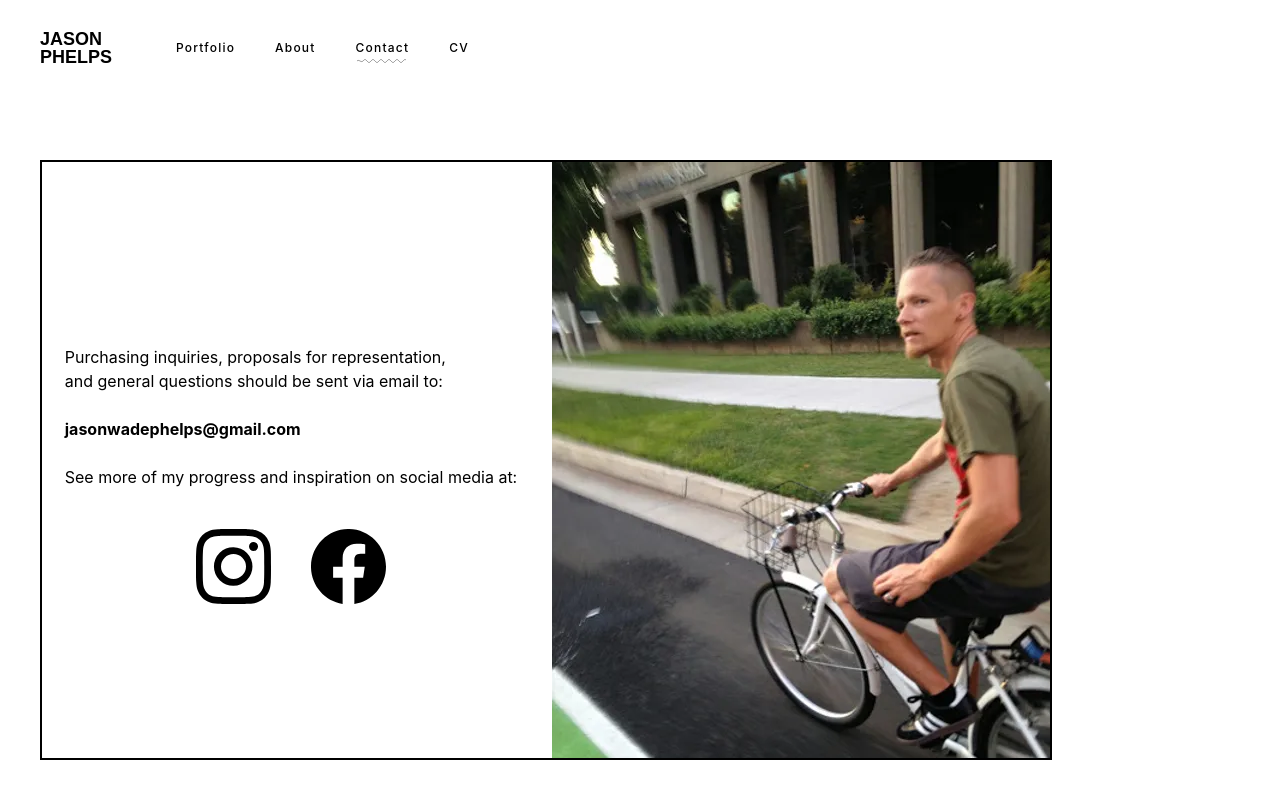
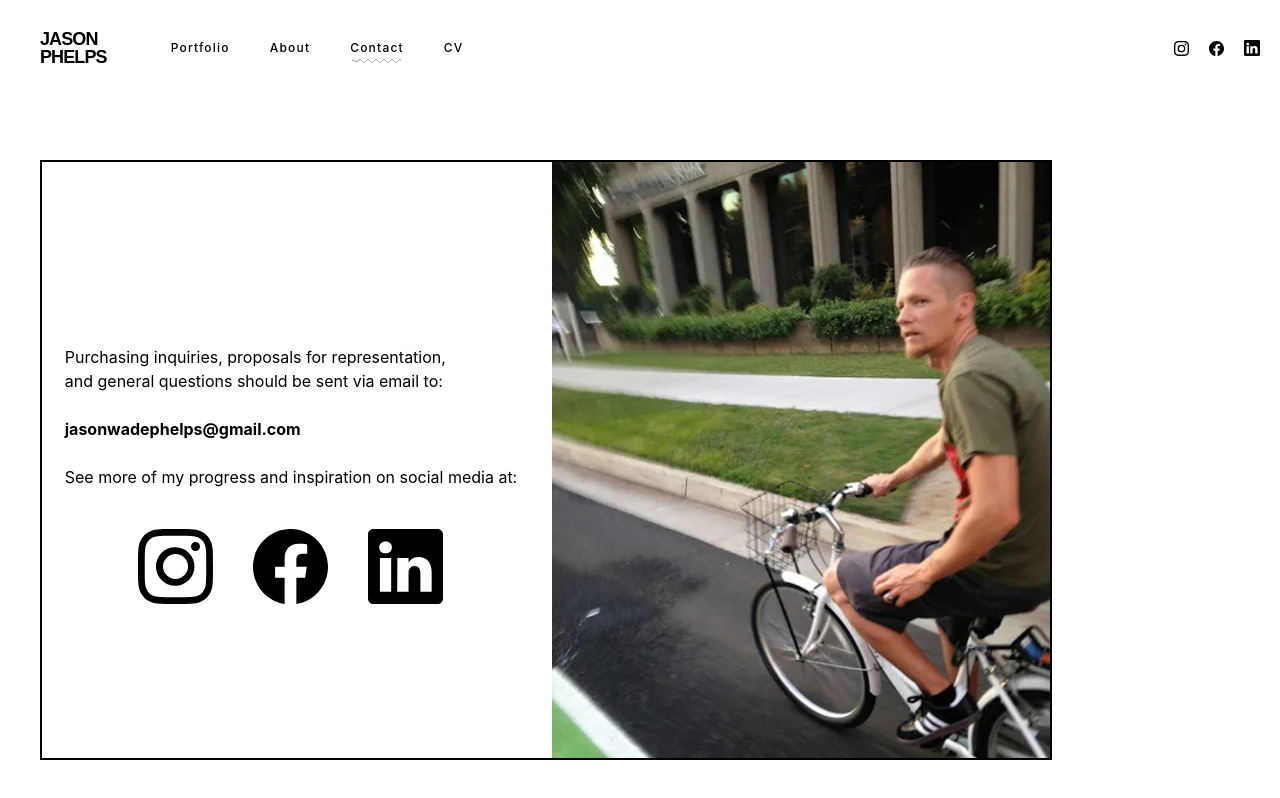
Before and after one commit to SuperMicah585/JasonWadePhelps-Art, a React (Create React App) app: page /contact in a window 1280 px wide. Shown: the top 798 px of the page. Built offline with nearby package versions, Linux system fonts and the light colour scheme.

Commit message:
added icons

```diff
--- a/src/components/navbar.js
+++ b/src/components/navbar.js
@@ -25,6 +25,34 @@
   const text = "Jason Wade Phelps";
 
 
+  const facebookClick = () =>{
+
+
+
+    const url = 'https://www.facebook.com/jasonwadephelpsart'; // Replace with your desired URL
+        window.open(url, '_blank', 'noopener,noreferrer'); // Opens a new tab/window
+}
+
+const instragramClick = () =>{
+
+        const url = 'http://instagram.com/jwcrow'; // Replace with your desired URL
+        window.open(url, '_blank', 'noopener,noreferrer'); // Opens a new tab/window
+
+
+}
+
+const LinkedInClick = () =>{
+
+  const url = 'https://www.linkedin.com/in/jason-phelps-4802411b7/'; // Replace with your desired URL
+  window.open(url, '_blank', 'noopener,noreferrer'); // Opens a new tab/window
+
+
+}
+
+
+
+
+
   return (
     <div className='z-20 w-screen bg-white absolute flex h-24 gap-16 items-center '>
 
@@ -33,9 +61,14 @@
     >
 
 <div className='ml-10 text-lg flex flex-col justify-center items-start'> {/* Reduced margin */}
-  <div  style={{ fontWeight: 900 }} className='font-termina leading-none'> {/* Added tight line height */}
+<Link
+                    to='/portfolio'
+                  >
+  <div  style={{ fontWeight: 900 }} className='hover:opacity-50 font-termina leading-none tracking-tighter'> {/* Added tight line height */}
     JASON <br /> PHELPS
   </div>
+
+  </Link>
 </div>
 
 
@@ -98,7 +131,27 @@
 
       </div>
 
+      <div className='flex items-center justify-center flex-row ml-auto mr-5'>
 
+<div onClick = {instragramClick} className='hover:opacity-50 cursor-pointer'>
+  <svg xmlns="http://www.w3.org/2000/svg" width="15" height="15" fill="currentColor" className="bi bi-instagram" viewBox="0 0 16 16">
+    <path d="M8 0C5.829 0 5.556.01 4.703.048 3.85.088 3.269.222 2.76.42a3.9 3.9 0 0 0-1.417.923A3.9 3.9 0 0 0 .42 2.76C.222 3.268.087 3.85.048 4.7.01 5.555 0 5.827 0 8.001c0 2.172.01 2.444.048 3.297.04.852.174 1.433.372 1.942.205.526.478.972.923 1.417.444.445.89.719 1.416.923.51.198 1.09.333 1.942.372C5.555 15.99 5.827 16 8 16s2.444-.01 3.298-.048c.851-.04 1.434-.174 1.943-.372a3.9 3.9 0 0 0 1.416-.923c.445-.445.718-.891.923-1.417.197-.509.332-1.09.372-1.942C15.99 10.445 16 10.173 16 8s-.01-2.445-.048-3.299c-.04-.851-.175-1.433-.372-1.941a3.9 3.9 0 0 0-.923-1.417A3.9 3.9 0 0 0 13.24.42c-.51-.198-1.092-.333-1.943-.372C10.443.01 10.172 0 7.998 0zm-.717 1.442h.718c2.136 0 2.389.007 3.232.046.78.035 1.204.166 1.486.275.373.145.64.319.92.599s.453.546.598.92c.11.281.24.705.275 1.485.039.843.047 1.096.047 3.231s-.008 2.389-.047 3.232c-.035.78-.166 1.203-.275 1.485a2.5 2.5 0 0 1-.599.919c-.28.28-.546.453-.92.598-.28.11-.704.24-1.485.276-.843.038-1.096.047-3.232.047s-2.39-.009-3.233-.047c-.78-.036-1.203-.166-1.485-.276a2.5 2.5 0 0 1-.92-.598 2.5 2.5 0 0 1-.6-.92c-.109-.281-.24-.705-.275-1.485-.038-.843-.046-1.096-.046-3.233s.008-2.388.046-3.231c.036-.78.166-1.204.276-1.486.145-.373.319-.64.599-.92s.546-.453.92-.598c.282-.11.705-.24 1.485-.276.738-.034 1.024-.044 2.515-.045zm4.988 1.328a.96.96 0 1 0 0 1.92.96.96 0 0 0 0-1.92m-4.27 1.122a4.109 4.109 0 1 0 0 8.217 4.109 4.109 0 0 0 0-8.217m0 1.441a2.667 2.667 0 1 1 0 5.334 2.667 2.667 0 0 1 0-5.334"/>
+  </svg>
+</div>
+
+<div onClick = {facebookClick} className='ml-5 hover:opacity-50 cursor-pointer'>
+<svg xmlns="http://www.w3.org/2000/svg" width="15" height="15" fill="currentColor" class="bi bi-facebook" viewBox="0 0 16 16">
+<path d="M16 8.049c0-4.446-3.582-8.05-8-8.05C3.58 0-.002 3.603-.002 8.05c0 4.017 2.926 7.347 6.75 7.951v-5.625h-2.03V8.05H6.75V6.275c0-2.017 1.195-3.131 3.022-3.131.876 0 1.791.157 1.791.157v1.98h-1.009c-.993 0-1.303.621-1.303 1.258v1.51h2.218l-.354 2.326H9.25V16c3.824-.604 6.75-3.934 6.75-7.951"/>
+</svg>
+</div>
+
+<div onClick = {LinkedInClick} className='ml-5 hover:opacity-50 cursor-pointer'>
+<svg xmlns="http://www.w3.org/2000/svg" width="16" height="16" fill="currentColor" class="bi bi-linkedin" viewBox="0 0 16 16">
+  <path d="M0 1.146C0 .513.526 0 1.175 0h13.65C15.474 0 16 .513 16 1.146v13.708c0 .633-.526 1.146-1.175 1.146H1.175C.526 16 0 15.487 0 14.854zm4.943 12.248V6.169H2.542v7.225zm-1.2-8.212c.837 0 1.358-.554 1.358-1.248-.015-.709-.52-1.248-1.342-1.248S2.4 3.226 2.4 3.934c0 .694.521 1.248 1.327 1.248zm4.908 8.212V9.359c0-.216.016-.432.08-.586.173-.431.568-.878 1.232-.878.869 0 1.216.662 1.216 1.634v3.865h2.401V9.25c0-2.22-1.184-3.252-2.764-3.252-1.274 0-1.845.7-2.165 1.193v.025h-.016l.016-.025V6.169h-2.4c.03.678 0 7.225 0 7.225z"/>
+</svg>
+</div>
+
+</div>
     </div>
   );
 };
--- a/src/components/pages/contact.js
+++ b/src/components/pages/contact.js
@@ -24,6 +24,15 @@
 
 
 }
+
+const LinkedInClick = () =>{
+
+  const url = 'https://www.linkedin.com/in/jason-phelps-4802411b7/'; // Replace with your desired URL
+  window.open(url, '_blank', 'noopener,noreferrer'); // Opens a new tab/window
+
+
+}
+
     return(
 
         <div className='h-screen white'>
@@ -64,6 +73,15 @@
 <path d="M16 8.049c0-4.446-3.582-8.05-8-8.05C3.58 0-.002 3.603-.002 8.05c0 4.017 2.926 7.347 6.75 7.951v-5.625h-2.03V8.05H6.75V6.275c0-2.017 1.195-3.131 3.022-3.131.876 0 1.791.157 1.791.157v1.98h-1.009c-.993 0-1.303.621-1.303 1.258v1.51h2.218l-.354 2.326H9.25V16c3.824-.604 6.75-3.934 6.75-7.951"/>
 </svg>
 </div>
+
+
+<div onClick = {LinkedInClick} className='mt-10 ml-10 hover:opacity-50 cursor-pointer'>
+<svg xmlns="http://www.w3.org/2000/svg" width="75" height="75" fill="currentColor" class="bi bi-linkedin" viewBox="0 0 16 16">
+  <path d="M0 1.146C0 .513.526 0 1.175 0h13.65C15.474 0 16 .513 16 1.146v13.708c0 .633-.526 1.146-1.175 1.146H1.175C.526 16 0 15.487 0 14.854zm4.943 12.248V6.169H2.542v7.225zm-1.2-8.212c.837 0 1.358-.554 1.358-1.248-.015-.709-.52-1.248-1.342-1.248S2.4 3.226 2.4 3.934c0 .694.521 1.248 1.327 1.248zm4.908 8.212V9.359c0-.216.016-.432.08-.586.173-.431.568-.878 1.232-.878.869 0 1.216.662 1.216 1.634v3.865h2.401V9.25c0-2.22-1.184-3.252-2.764-3.252-1.274 0-1.845.7-2.165 1.193v.025h-.016l.016-.025V6.169h-2.4c.03.678 0 7.225 0 7.225z"/>
+</svg>
+</div>
+
+
 </div>
   </div>
 
```
Also changed, not shown: src/components/pages/Bio.js (+26 -0 lines).
